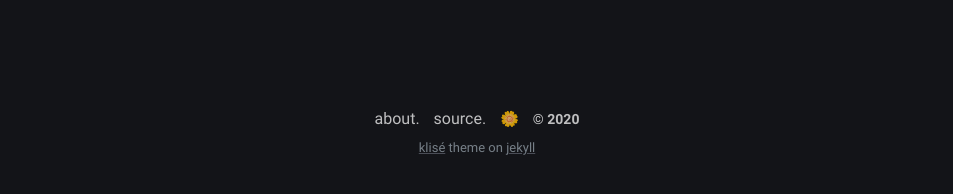
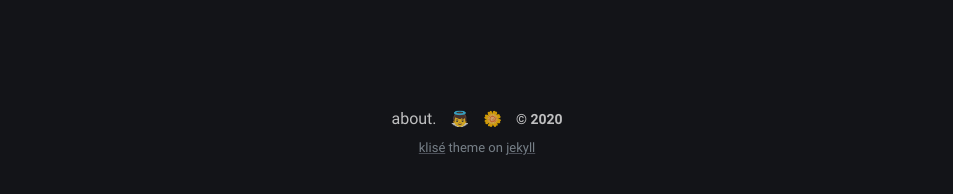
Before and after one commit to iwdstry/yeieje, a Jekyll site: the page built from index.md, in a window 1280 px wide. Shown: the part 596-790 px from the top of the page, without its empty margins (163-1116 px from the left). Built offline with Jekyll 4.4.1, drawn with Linux system fonts in a browser that asks for light colours.

Commit message:
Update footer.html

```diff
--- a/_includes/footer.html
+++ b/_includes/footer.html
@@ -1,6 +1,6 @@
 <footer class="footer">
   <a class="footer_item" href="/yeieje/about">about.</a>
-  <a class="footer_item" href="/yeieje/list">source.</a>
+  <a class="footer_item" href="/yeieje/list"><span style='font-size:15px;'>&#128124;</span></a>
   <a class="footer_item" href="/yeieje/"><span style="font-size:15px">&#127804;</span></a>
   <span class="footer_item">&copy; {{ site.time | date: "%Y" }}</span>
   <small class="footer_copyright">
```
